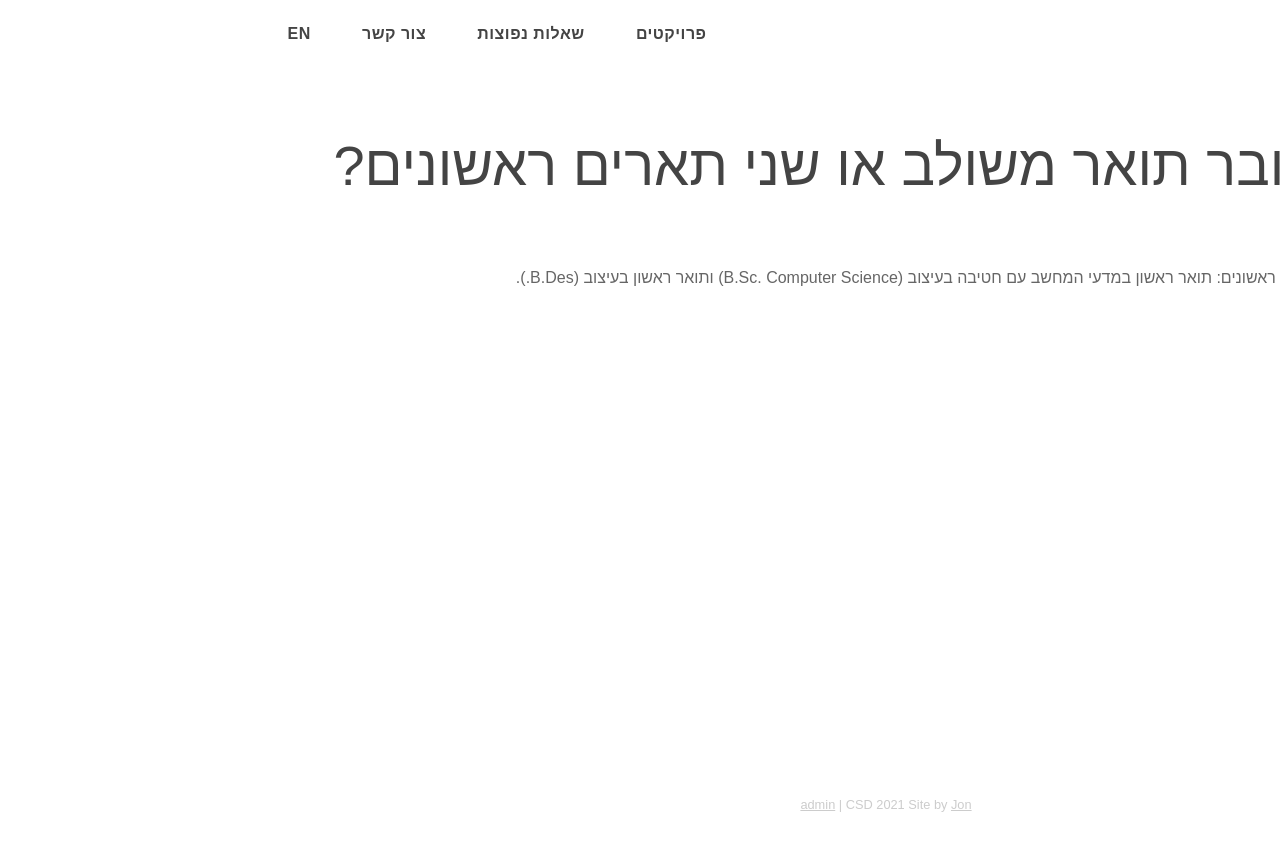
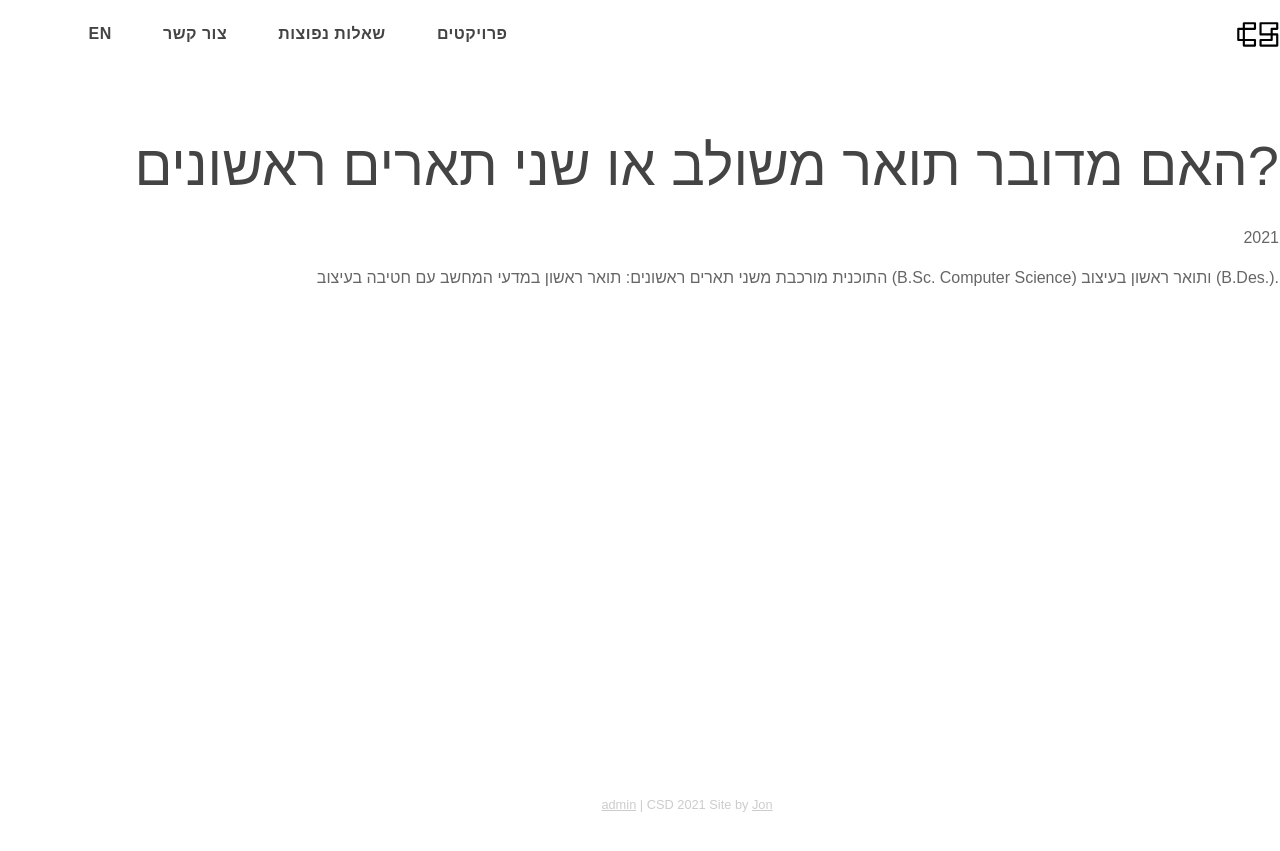
Before and after one commit to bsc-des/csd.degree, a Jekyll site: the page built from _posts/faq/2021-02-14-האם-מדובר-תואר-משולב-או-שני-תארים-ראשונים.md, in a window 1280 px wide. Shown: the top 851 px of the page. Built offline with Jekyll 4.4.1, drawn with Linux system fonts in a browser that asks for light colours; some web fonts are replaced.

Commit message:
Update post.html

```diff
--- a/_layouts/post.html
+++ b/_layouts/post.html
@@ -2,7 +2,7 @@
 layout: default
 ---
 
-<article class="project-page content">
+<article class="project-page content ltr">
   <header class="post-header">
     <img src="{{ page.thumbnail }}" / >
     <h1 class="post-title p-name" itemprop="name headline">
```
